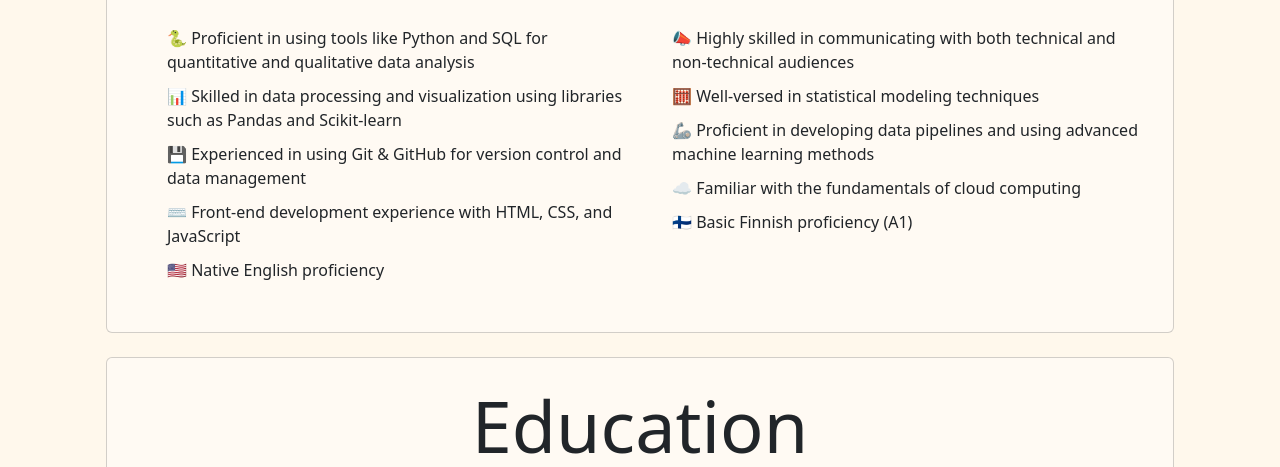
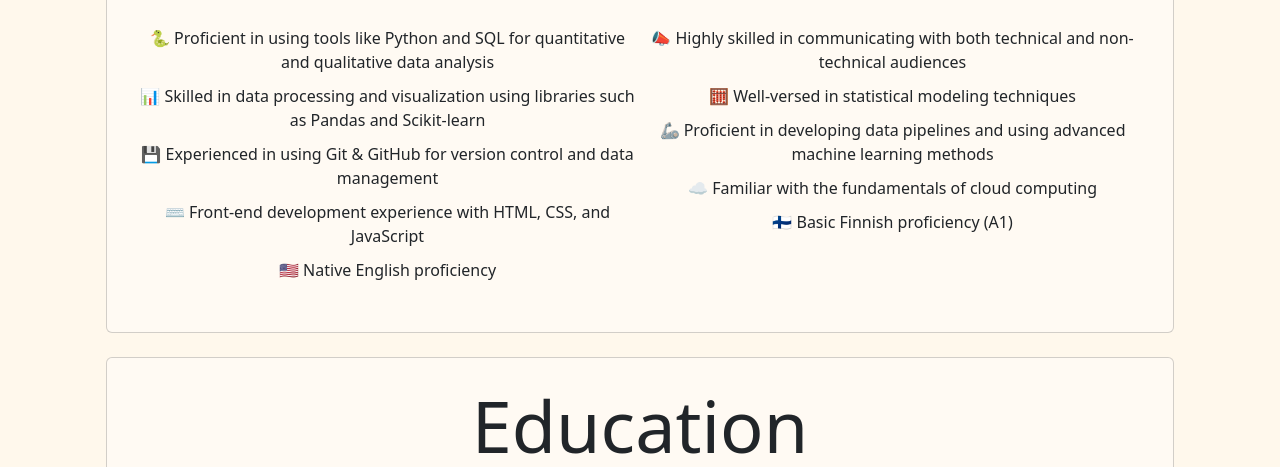
Before and after one commit to matthewstreets/matthewstreets.github.io, a plain HTML site: page cv.html in a window 1280 px wide. Shown: the part 333-800 px from the top of the page. Drawn offline with nearby package versions, Linux system fonts and the light colour scheme.

Commit message:
more list formatting

```diff
--- a/cv.html
+++ b/cv.html
@@ -45,7 +45,7 @@
                     </h1>
                     <div class="row p-3">
                         <div class="col-sm g-0">
-                            <ul class="styled-one mb-0">
+                            <ul class="styled-one mb-0 p-0 text-center">
                                 <li>Proficient in using tools like Python and SQL for quantitative and qualitative data analysis</li>
                                 <li>Skilled in data processing and visualization using libraries such as Pandas and Scikit-learn</li>
                                 <li>Experienced in using Git & GitHub for version control and data management</li>
@@ -54,7 +54,7 @@
                                 </ul>
                             </div>
                         <div class="col-md g-0">
-                            <ul class="styled-two mb-0">
+                            <ul class="styled-two mb-0 p-0 text-center">
                                 <li>Highly skilled in communicating with both technical and non-technical audiences</li>
                                 <li>Well-versed in statistical modeling techniques</li>
                                 <li>Proficient in developing data pipelines and using advanced machine learning methods</li>
```
